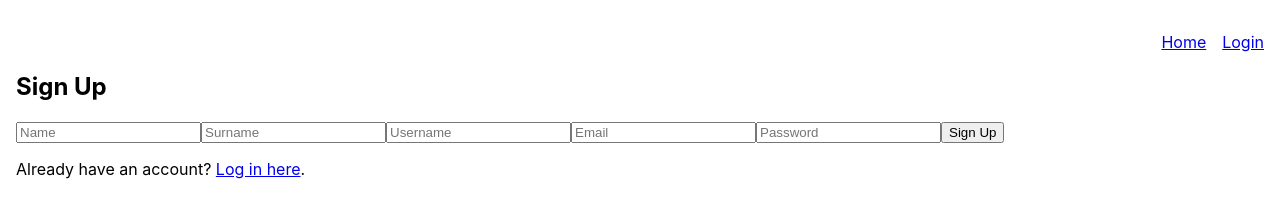
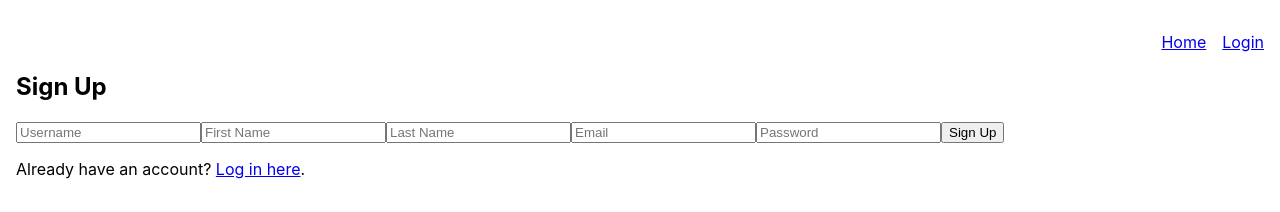
Before and after one commit to imasharc/ShaReCon, a React (Create React App) app in the folder frontend/: page /signup in a window 1280 px wide. Shown: the top 212 px of the page. Built offline with nearby package versions, Linux system fonts and the light colour scheme.

Commit message:
change signup form fields

```diff
--- a/frontend/src/components/SignupForm.jsx
+++ b/frontend/src/components/SignupForm.jsx
@@ -2,15 +2,15 @@ import React, { useState } from 'react';
 import { Link } from 'react-router-dom';
 
 function SignupForm() {
-  const [name, setName] = useState('');
-  const [surname, setSurname] = useState('');
   const [username, setUsername] = useState('');
+  const [firstName, setFirstName] = useState('');
+  const [lastName, setLastName] = useState('');
   const [email, setEmail] = useState('');
   const [password, setPassword] = useState('');
   const [error, setError] = useState(null);
 
   const handleSignup = () => {
-    if (!name || !surname || !username || !email || !password) {
+    if (!username || !firstName || !lastName || !email || !password) {
         setError('All fields are required');
         return;
       }
@@ -20,7 +20,7 @@ function SignupForm() {
       headers: {
         'Content-Type': 'application/json',
       },
-      body: JSON.stringify({ name, surname, username, email, password }),
+      body: JSON.stringify({ username, firstName, lastName, email, password }),
     })
       .then((response) => {
         if (response.ok) {
@@ -43,21 +43,21 @@ function SignupForm() {
       <h2>Sign Up</h2>
       <input
         type="text"
-        placeholder="Name"
-        value={name}
-        onChange={(e) => setName(e.target.value)}
+        placeholder="Username"
+        value={username}
+        onChange={(e) => setUsername(e.target.value)}
       />
       <input
         type="text"
-        placeholder="Surname"
-        value={surname}
-        onChange={(e) => setSurname(e.target.value)}
+        placeholder="First Name"
+        value={firstName}
+        onChange={(e) => setFirstName(e.target.value)}
       />
       <input
         type="text"
-        placeholder="Username"
-        value={username}
-        onChange={(e) => setUsername(e.target.value)}
+        placeholder="Last Name"
+        value={lastName}
+        onChange={(e) => setLastName(e.target.value)}
       />
       <input
         type="text"
```
